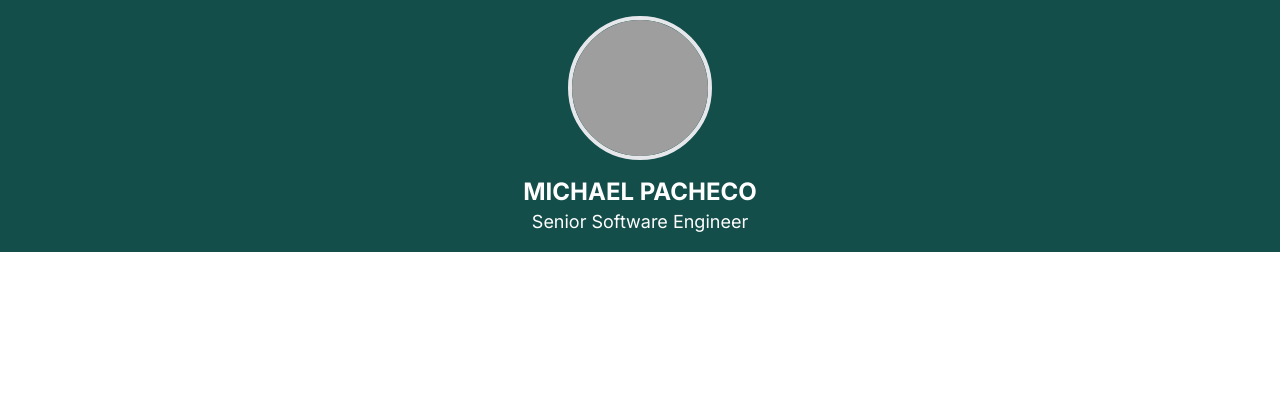
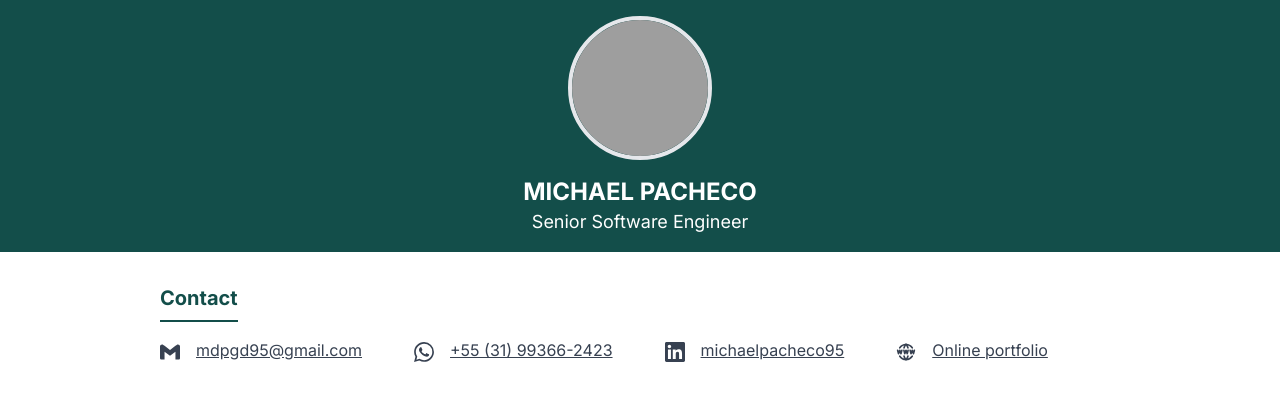
Before and after one commit to Pacheco95/resume, a Next.js app: page / in a window 1280 px wide. Shown: the top 400 px of the page. Built offline with nearby package versions, Linux system fonts and the light colour scheme; grey boxes are pictures that could not be loaded.

Commit message:
feat: add contact section

```diff
--- a/package.json
+++ b/package.json
@@ -15,18 +15,20 @@
     "@types/react": "18.2.15",
     "@types/react-dom": "18.2.7",
     "autoprefixer": "10.4.14",
+    "classnames": "^2.3.2",
     "eslint": "8.45.0",
     "eslint-config-next": "13.4.10",
     "next": "13.4.10",
     "postcss": "8.4.26",
     "react": "18.2.0",
     "react-dom": "18.2.0",
+    "react-icons": "^4.10.1",
     "tailwindcss": "3.3.3",
     "typescript": "5.1.6"
   },
   "devDependencies": {
     "eslint-config-prettier": "^8.8.0",
-    "prettier": "3.0.0",
-    "husky": "^8.0.0"
+    "husky": "^8.0.0",
+    "prettier": "3.0.0"
   }
 }
--- /dev/null
+++ b/src/app/containers/Contact.tsx
@@ -0,0 +1,48 @@
+import ExternalLink from "@/components/ExternalLink/ExternalLink";
+import { SiGmail, SiLinkedin, SiWhatsapp } from "react-icons/si";
+import { TbWorldWww } from "react-icons/tb";
+
+export interface ContactProps {}
+
+const contacts = [
+  {
+    href: "mailto:mdpgd95@gmail.com",
+    icon: SiGmail,
+    text: "mdpgd95@gmail.com",
+  },
+  {
+    href: "https://wa.me/5531993662423",
+    icon: SiWhatsapp,
+    text: "+55 (31) 99366-2423",
+  },
+  {
+    href: "https://linkedin.com/in/michaelpacheco95",
+    icon: SiLinkedin,
+    text: "michaelpacheco95",
+  },
+  {
+    href: "https://michael-pacheco.vercel.app",
+    icon: TbWorldWww,
+    text: "Online portfolio",
+  },
+];
+
+const Contact = ({}: ContactProps) => (
+  <section className="text-gray-700">
+    <h2 className="text-primary text-xl font-bold pb-2 border-b-2 border-primary inline-block mb-4">
+      Contact
+    </h2>
+    <ul className="flex flex-wrap gap-y-4 gap-x-8">
+      {contacts.map(({ icon: Icon, href, text }) => (
+        <li key={href}>
+          <ExternalLink href={href}>
+            <Icon className="inline-block mr-4 text-xl" />
+            {text}
+          </ExternalLink>
+        </li>
+      ))}
+    </ul>
+  </section>
+);
+
+export default Contact;
--- a/src/app/page.tsx
+++ b/src/app/page.tsx
@@ -1,7 +1,9 @@
 import Header from "@/app/containers/Header";
 import { NextPage } from "next";
+import Contact from "@/app/containers/Contact";
 
 const Home: NextPage = () => (
+  <>
     <Header
       name="Michael Pacheco"
       role="Senior Software Engineer"
@@ -13,6 +15,10 @@ const Home: NextPage = () => (
         priority: true,
       }}
     />
+    <main className="m-auto flex flex-col gap-y-10 align-center p-8 text-justify max-w-lg lg:max-w-5xl">
+      <Contact />
+    </main>
+  </>
 );
 
 export default Home;
--- /dev/null
+++ b/src/components/ExternalLink/ExternalLink.module.css
@@ -0,0 +1,3 @@
+a._externalLink:hover svg {
+  opacity: 100;
+}
--- /dev/null
+++ b/src/components/ExternalLink/ExternalLink.tsx
@@ -0,0 +1,27 @@
+import { AnchorHTMLAttributes } from "react";
+
+import cn from "classnames";
+import { BiLinkExternal } from "react-icons/bi";
+
+import styles from "./ExternalLink.module.css";
+
+interface ExternalLinkProps
+  extends Omit<AnchorHTMLAttributes<HTMLAnchorElement>, "target"> {}
+
+const ExternalLink = ({ className, children, ...props }: ExternalLinkProps) => (
+  <a
+    {...props}
+    target="_blank"
+    className={cn(
+      "underline",
+      className,
+      "_externalLink",
+      styles._externalLink,
+    )}
+  >
+    {children}
+    <BiLinkExternal className="ml-1 inline opacity-0 transition-opacity duration-300 ease-out" />
+  </a>
+);
+
+export default ExternalLink;
```
Also changed, not shown: 1 other file (tests, documents, lock files or other folders). Lines whose indentation alone changed are shown as unchanged.
